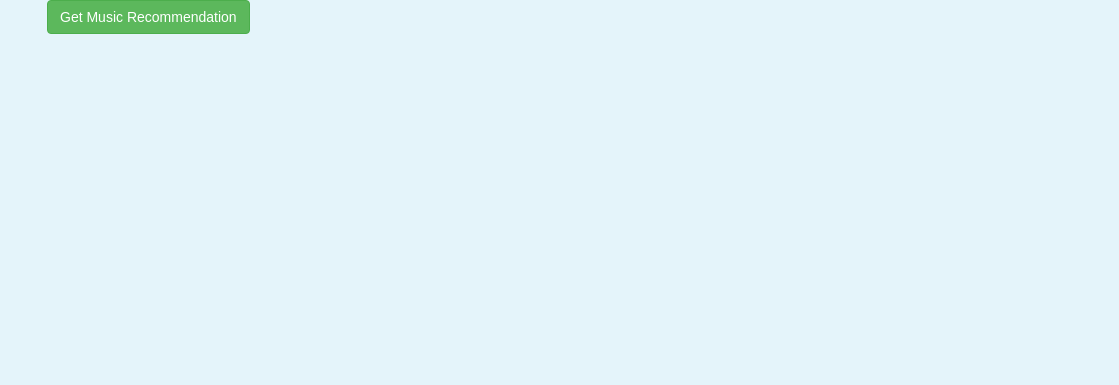
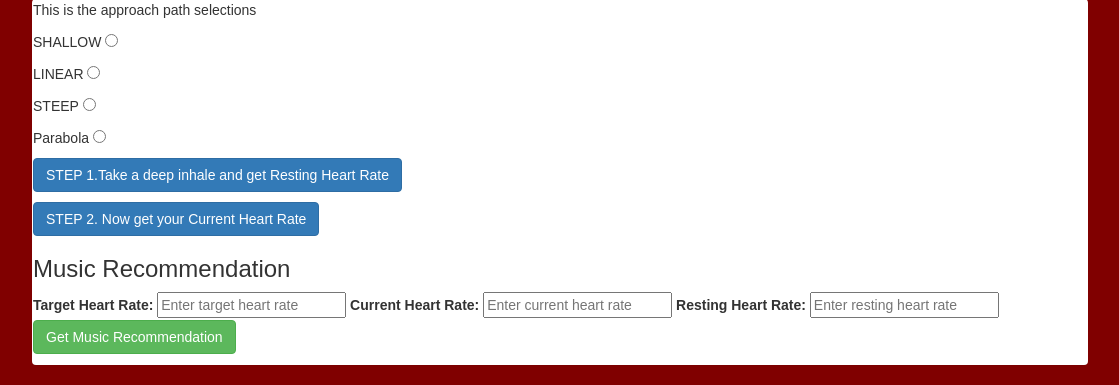
Before and after one commit to kilosandwich/HeartBeatAlterationUsingAISelectedMusic, a Python web app: template templates/index.html in a window 1320 px wide. Shown: the part 448-833 px from the top of the page, without its empty margins (100-1219 px from the left). Before the commit the page ends 482 px from the top, so only its background shows below. Run offline with Jinja, Linux system fonts and the light colour scheme; the template is opened without the code that fills it, so the values that code supplies are empty; some libraries are stand-ins or nearby versions.

Commit message:
Add files via upload

```diff
--- a/templates/index.html
+++ b/templates/index.html
@@ -1,50 +1,93 @@
-
 <!DOCTYPE html>
 <html lang="en">
 <head>
     <meta charset="UTF-8">
+    <meta http-equiv="X-UA-Compatible"="IE=edge">
     <meta name="viewport" content="width=device-width, initial-scale=1.0">
     <title>Heart Rate Music</title>
+
+    <link rel="stylesheet" href="/static/css/style.css">
     <link rel="stylesheet" href="https://maxcdn.bootstrapcdn.com/bootstrap/3.3.7/css/bootstrap.min.css">
     <script src="https://ajax.googleapis.com/ajax/libs/jquery/1.9.1/jquery.min.js"></script>
+    <style>
+        body {
+            background-color: maroon;
+            margin: 0 10%;
+            font-family: sans-serif;
+        }
+    </style>
+
+
 </head>
 <body>
-    <header>
-        <div class="jumbotron text-center">
-            <h1>Heart Rate Music</h1>
+
+    <h2>JavaScript Alert</h2>
+
+    <button onclick="getmusic()">Start</button>
+
+    <script>
+    function getmusic() {
+      alert("I am an alert box!");
+    }
+    </script>
+
+    </body>
+<body>
+    <nav class="navbar">
+        <div class="navdiv">
+            <div class="logo">
+                <a href="#">Heart Rate Music</a>
+            </div>
+            <ul>
+                <li><a href="#">Home</a></li>
+                <li><a href="/user_guide">User Guide</a></li>
+                <li><a href="contact.html"></a></li>
+            </ul>
         </div>
-        <style>
-            body {
-                background-color: #e4f4fa;
-                margin: 0 10%;
-                font-family: sans-serif;
-            }
-        </style>
-    </header>
-    <div class="container">
-        <div class="panel panel-default">
-            <table class="table table-condensed">
-                <thead>
-                <tr>
-                    <th>File Name</th>
-                    <th>File Path</th>
-                </tr>
-                </thead>
-                <tbody>
-                {% for file in music_files %}
-                <tr>
-                    <td>{{ file['file_name'] }}</td>
-                    <td><a href="{{ file['file_path'] }}">{{ file['file_name'] }}</a></td>
-                </tr>
-                {% endfor %}
-                </tbody>
-            </table>
+    </nav>
+
+<div id="div1">
+
+    <div class="arrow-container">
+
+        <img src="{{ url_for('static', filename='images/Logo.png') }}" height="200" alt="Heart Rate Monitor">
+        <div class="arrow arrow-up"></div>
+        <div class="arrow arrow-down"></div>
+        <p1>Target Heart Rate</p1>
+        <input type="number" id="targetHR" placeholder="Enter target heart rate" value="80">
+        <button class="start-button">Start</button>
+
+
+        <div id="audioPlayer" style="display:none">
+            <button id="playPauseBtn" class="btn btn-info" onClick="playPause()">Play/Pause Song</button>
+            <button id="skipBtn" class="btn btn-warning" onClick="skipSong()">Skip Song</button>
+            <audio id="audio" src="" controls></audio>
+            <span href="#pod1" onclick="skipAudio('pod1', '90')" class="skip-btn">>></span>
         </div>
-        <br>
-        <button id="startHR" class="btn btn-primary">Press to get resting Heart Rate</button>
-        <p id="hrResult"></p>
-        <br>
-        <h3>Music Recommendation</h3>
+
+
+    </div>
+</div>
+
+
+
+<div id="div2">
+    <div class="accordion" class="jumbotron text-center">Click to see our Advanced Features</div>
+    <div class="panel">
+        <p>This is the approach path selections</p>
+        <p>SHALLOW <input type="radio" name="path" value="SHALLOW" id="rad1"> </p>
+        <p>LINEAR <input type="radio" name="path" value="LINEAR" id="rad2"> </p>
+        <p>STEEP <input type="radio" name="path" value="STEEP" id="rad3"> </p>
+        <p>Parabola <input type="radio" name="path" value="parabola" id="rad4"> </p>
+
+    <div class="inputs-container">
+        <button id="startRestingHR" class="btn btn-primary">STEP 1.Take a deep inhale and get Resting Heart Rate</button>
+        <p id="restingHRResult"></p>
+        <button id="startCurrentHR" class="btn btn-primary">STEP 2. Now get your Current Heart Rate</button>
+        <p id="currentHRResult"></p>
+
+
+        <h3>Music Recommendation </style></h3>
         <label for="targetHR">Target Heart Rate:</label>
         <input type="number" id="targetHR" placeholder="Enter target heart rate">
         <label for="currentHR">Current Heart Rate:</label>
@@ -53,18 +96,54 @@
         <input type="number" id="restingHR" placeholder="Enter resting heart rate">
         <button id="getMusic" class="btn btn-success">Get Music Recommendation</button>
         <p id="musicResult"></p>
+
     </div>
+</div>
+
+
+
     <script>
+        document.addEventListener("DOMContentLoaded", function() {
+            var acc = document.querySelectorAll(".accordion");
+
+            acc.forEach(function(accordion) {
+                accordion.addEventListener("click", function() {
+                    this.classList.toggle("active");
+                    var panel = this.nextElementSibling;
+                    if (panel.style.display === "block") {
+                        panel.style.display = "none";
+                    } else {
+                        panel.style.display = "block";
+                    }
+                });
+            });
+        });
+
         $(document).ready(function(){
-            $("#startHR").click(function(){
+            $("#startRestingHR").click(function(){
                 $.ajax({
-                    url: "/start_hr_monitor",
+                    url: "/start_resting_hr_monitor",
                     method: "GET",
                     success: function(data){
-                        $("#hrResult").text("Resting Heart Rate: " + data.hr);
+                        $("#restingHRResult").text("Resting Heart Rate: " + data.hr);
+                        $("#restingHR").val(data.hr);
                     },
                     error: function(error){
-                        $("#hrResult").text("Error fetching heart rate data.");
+                        $("#restingHRResult").text("Error for resting heart rate data.");
+                    }
+                });
+            });
+
+            $("#startCurrentHR").click(function(){
+                $.ajax({
+                    url: "/start_current_hr_monitor",
+                    method: "GET",
+                    success: function(data){
+                        $("#currentHRResult").text("Current Heart Rate: " + data.hr);
+                        $("#currentHR").val(data.hr);  // Auto fill in the currentHR input
+                    },
+                    error: function(error){
+                        $("#currentHRResult").text("Error for current heart rate data.");
                     }
                 });
             });
@@ -85,10 +164,16 @@
                             restingHR: restingHR
                         }),
                         success: function(data){
-                            $("#musicResult").text("Selected Music: " + data.selected_music);
+                            if(data.selected_music) {
+                                $("#musicResult").text("Selected Music: " + data.selected_music);
+                                $("#audioPlayer").show();
+                                $("#audio").attr("src", data.selected_music);
+                            } else {
+                                $("#musicResult").text("No suitable music found.");
+                            }
                         },
                         error: function(error){
-                            $("#musicResult").text("Error fetching music recommendation.");
+                            $("#musicResult").text("Error gettin music recommendation.");
                         }
                     });
                 } else {
@@ -96,4 +181,60 @@
                 }
             });
         });
+
+        var isPlaying = false;
+        function playPause() {
+            var audio = document.getElementById("audio");
+            if (isPlaying) {
+                audio.pause();
+            } else {
+                audio.play();
+            }
+            isPlaying = !isPlaying;
+        }
+
+        function skipSong() {
+            if (recommendedSongs.length > 0) {
+                currentSongIndex = (currentSongIndex + 1) % recommendedSongs.length;
+                loadSong(currentSongIndex);
+                playSong();
+            } else {
+                $("#musicResult").text("No more songs to play.");
+            }
+        }
+
+        function loadSong(index) {
+            const audio = document.getElementById('audio');
+            audio.src = recommendedSongs[index];
+        }
+
+        function playSong() {
+            const audio = document.getElementById('audio');
+            audio.play();
+            isPlaying = true;
+        }
     </script>
+        <script>
+            const targetHRInput = document.getElementById('targetHR');
+            const arrowUp = document.querySelector('.arrow-up');
+            const arrowDown = document.querySelector('.arrow-down');
+
+            arrowUp.addEventListener('click', () => {
+                targetHRInput.value = parseInt(targetHRInput.value) + 5;
+            });
+
+            arrowDown.addEventListener('click', () => {
+                targetHRInput.value = parseInt(targetHRInput.value) - 5;
+            });
+            targetHRInput.addEventListener('input', () => {
+            let value = parseInt(targetHRInput.value);
+            if (value < 40) {
+                targetHRInput.value = 40;
+            } else if (value > 150) {
+                targetHRInput.value = 150;
+            }
+        });
+
+        </script>
+</body>
+</html>
```
